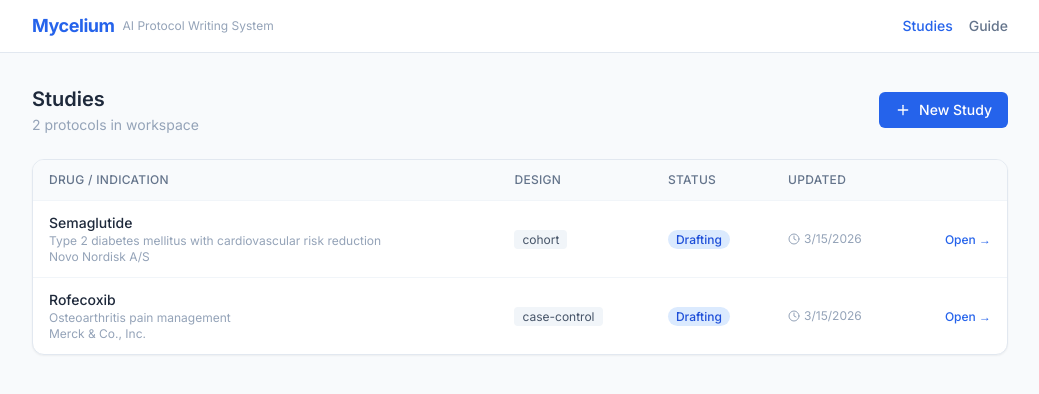
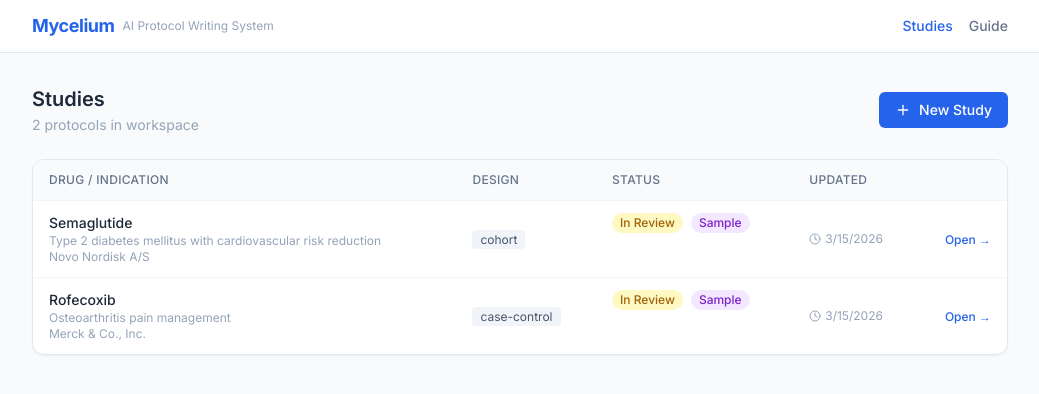
Before and after one commit to johncai117/mycelium, a React (Vite) app in the folder frontend/: page / in a window 1280 px wide. Both pictures are taken after a click on the button "Close". Shown: the top 394 px of the page, without its empty margins (120-1159 px from the left). Built offline with nearby package versions, Linux system fonts and the light colour scheme; no server answers.

Commit message:
fix: add Sample badge to demo studies in StudyList, set status to review

```diff
--- a/frontend/src/components/shared/OnboardingModal.tsx
+++ b/frontend/src/components/shared/OnboardingModal.tsx
@@ -17,7 +17,7 @@ export function OnboardingModal({ onClose }: OnboardingModalProps) {
         drug_name: p.study_inputs.drug_name,
         indication: p.study_inputs.indication,
         study_type: p.study_inputs.study_type,
-        status: 'drafting' as const,
+        status: 'review' as const,
         updated_at: p.updated_at,
         sponsor: p.study_inputs.sponsor,
       }))
--- a/frontend/src/pages/StudyList.tsx
+++ b/frontend/src/pages/StudyList.tsx
@@ -92,8 +92,13 @@ export function StudyList() {
                       {study.study_type.replace('_', '-')}
                     </span>
                   </td>
-                  <td className="px-4 py-3">
+                  <td className="px-4 py-3 flex items-center gap-2">
                     <StatusBadge status={study.status} />
+                    {study.id.startsWith('demo-') && (
+                      <span className="rounded-full bg-purple-100 px-2 py-0.5 text-xs font-medium text-purple-700">
+                        Sample
+                      </span>
+                    )}
                   </td>
                   <td className="px-4 py-3">
                     <span className="flex items-center gap-1 text-xs text-slate-400">
```
